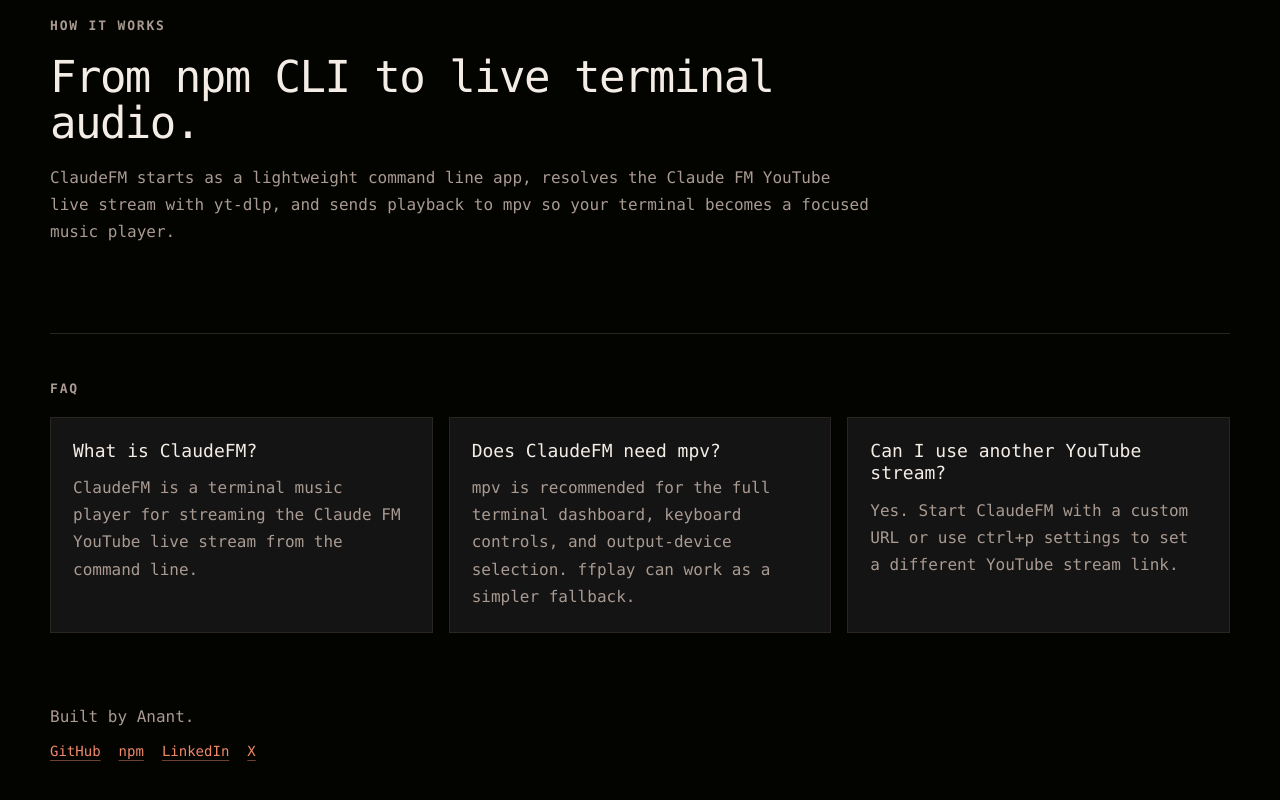
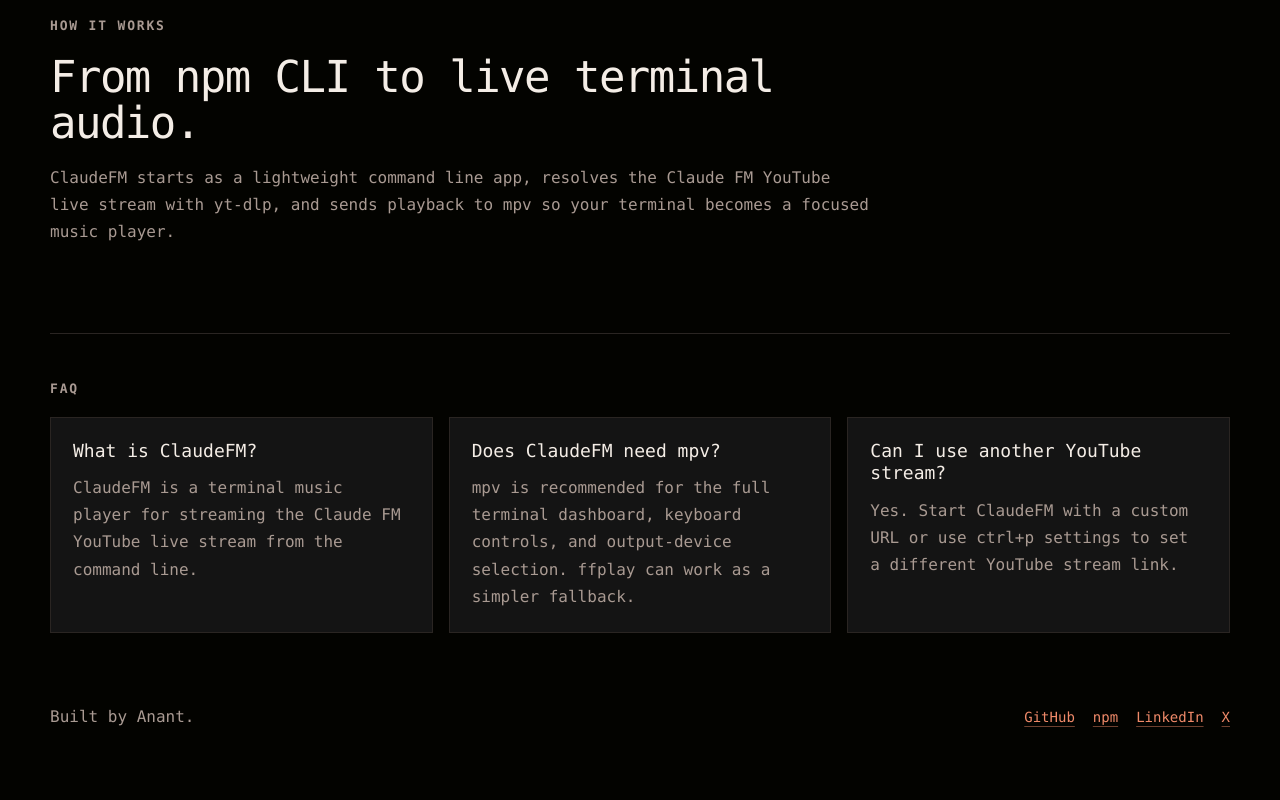
Before and after one commit to GithubAnant/claudefm, a Next.js app in the folder website/: page / in a window 1280 px wide. Shown: the part 2265-3065 px from the top of the page. After the commit the page ends 3032 px from the top, so only its background shows below. Built offline with nearby package versions, Linux system fonts and the light colour scheme; no server answers.

Commit message:
Restore footer link alignment

```diff
--- a/website/src/app/globals.css
+++ b/website/src/app/globals.css
@@ -422,12 +422,16 @@
 }
 
 .footer {
+  display: flex;
+  align-items: center;
+  justify-content: space-between;
+  gap: 24px;
   padding: 72px 0 38px;
   color: var(--muted);
 }
 
 .footer p {
-  margin-bottom: 12px;
+  margin-bottom: 0;
 }
 
 .footer-links {
--- a/website/src/app/page.tsx
+++ b/website/src/app/page.tsx
@@ -290,7 +290,6 @@
       </section>
 
       <footer className="footer">
-        <div>
         <p>Built by Anant.</p>
         <div className="footer-links">
           {links.map(([label, href]) => (
@@ -299,7 +298,6 @@
             </a>
           ))}
         </div>
-        </div>
       </footer>
     </main>
   );
```
Lines whose indentation alone changed are shown as unchanged.
